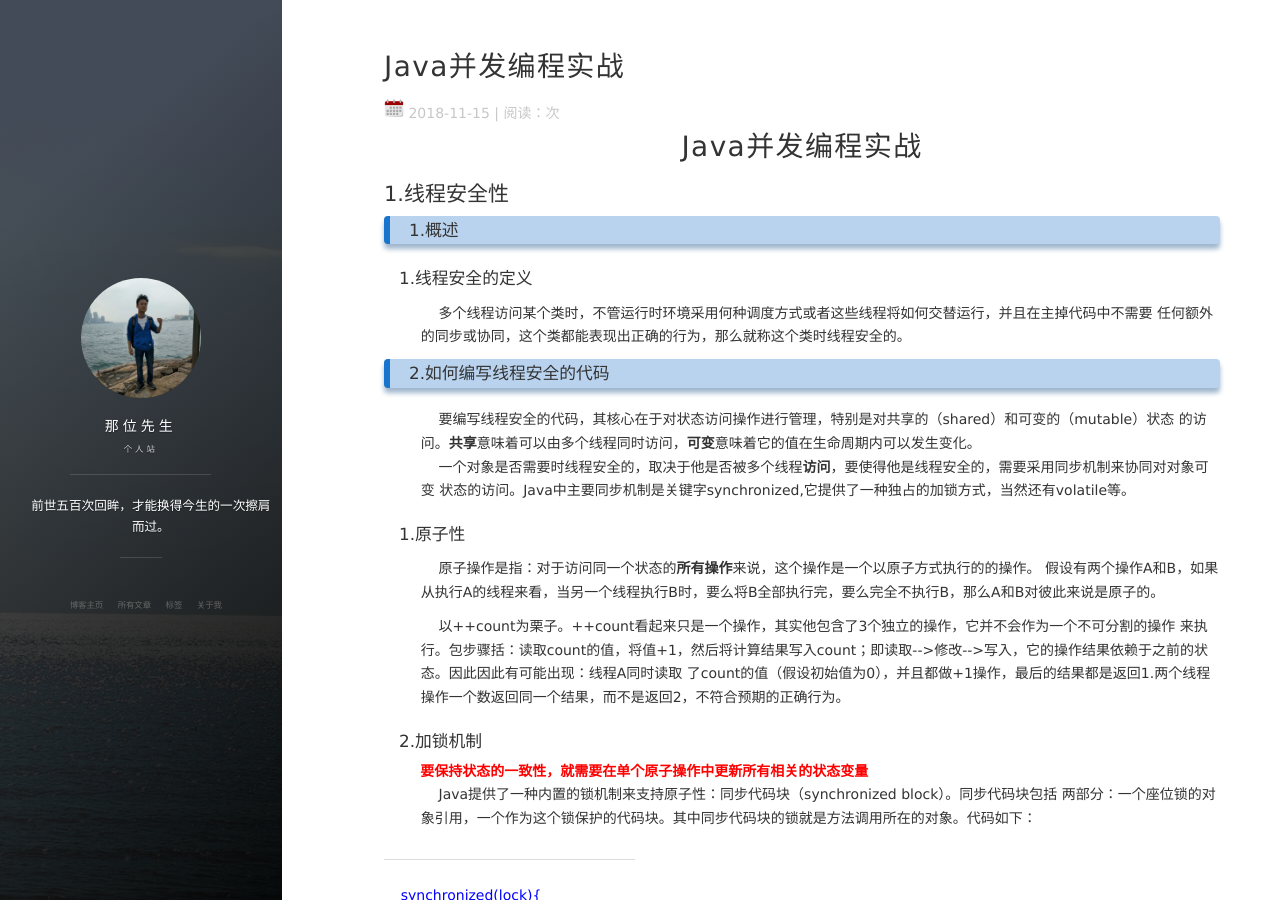
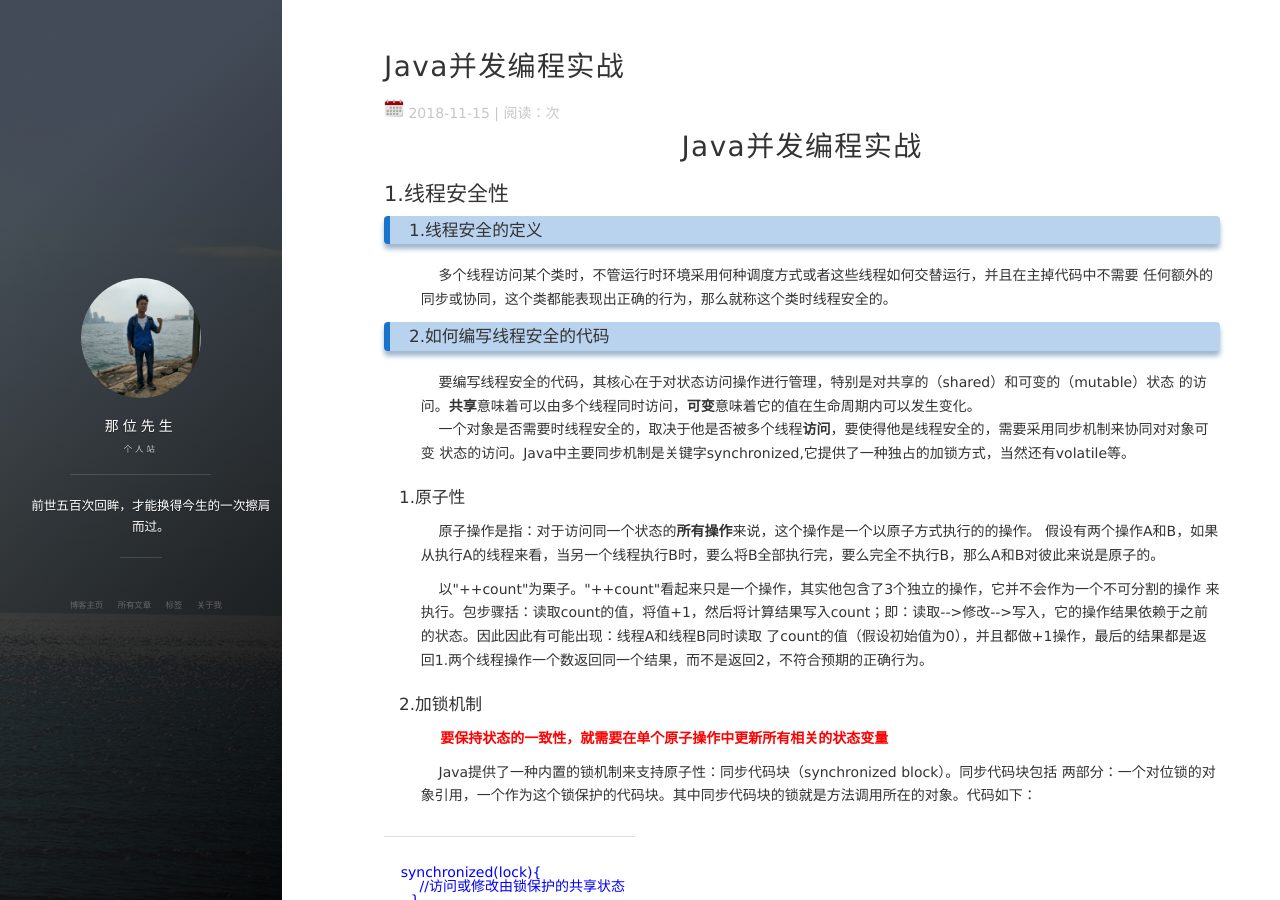
Before and after one commit to sirFive/sirFive.github.io, a Jekyll site: the page built from _posts/2018-11-15-Java并发编程实战.html, in a window 1280 px wide and 900 px high. Built offline with Jekyll 4.4.1, drawn with Linux system fonts in a browser that asks for light colours; nearby versions of some CDN libraries; comment, search, counter and statistics services are not loaded.

```diff
--- a/_posts/2018-09-20-从新手到大师.html
+++ b/_posts/2018-09-20-从新手到大师.html
@@ -3,7 +3,7 @@ layout: post
 title: "我的第一篇文章"
 date: 2018-09-20
 description: "我的第一篇文章"
-tag: 博客
+tag: 随笔
 ---
 　<h2 align="center">我的第一篇文章</h2>
 　<p align="center">红尘滚滚，爱别离，怨长久。</p>
--- a/_posts/2018-11-15-Java并发编程实战.html
+++ b/_posts/2018-11-15-Java并发编程实战.html
@@ -3,13 +3,12 @@ layout: post
 title: "Java并发编程实战"
 date: 2018-11-15
 description: "Java并发编程实战"
-tag: 博客
+tag: Java
 ---
 <h1 align="center">Java并发编程实战</h1>
 <h2>1.线程安全性</h2>
-<h3>1.概述</h3>
-<h4>1.线程安全的定义</h4>
-<p style="margin-left: 2%;">&nbsp;&nbsp;&nbsp;&nbsp;多个线程访问某个类时，不管运行时环境采用何种调度方式或者这些线程将如何交替运行，并且在主掉代码中不需要
+<h3>1.线程安全的定义</h3>
+<p style="margin-left: 2%;">&nbsp;&nbsp;&nbsp;&nbsp;多个线程访问某个类时，不管运行时环境采用何种调度方式或者这些线程如何交替运行，并且在主掉代码中不需要
     任何额外的同步或协同，这个类都能表现出正确的行为，那么就称这个类时线程安全的。
 </p>
 <h3>2.如何编写线程安全的代码</h3>
@@ -22,14 +21,15 @@ tag: 博客
 <p style="margin-left: 2%;">&nbsp;&nbsp;&nbsp;&nbsp;原子操作是指：对于访问同一个状态的<strong>所有操作</strong>来说，这个操作是一个以原子方式执行的的操作。
     假设有两个操作A和B，如果从执行A的线程来看，当另一个线程执行B时，要么将B全部执行完，要么完全不执行B，那么A和B对彼此来说是原子的。
 </p>
-<p style="margin-left: 2%;">&nbsp;&nbsp;&nbsp;&nbsp;以++count为栗子。++count看起来只是一个操作，其实他包含了3个独立的操作，它并不会作为一个不可分割的操作
-    来执行。包步骤括：读取count的值，将值+1，然后将计算结果写入count；即读取-->修改-->写入，它的操作结果依赖于之前的状态。因此因此有可能出现：线程A同时读取
+<p style="margin-left: 2%;">&nbsp;&nbsp;&nbsp;&nbsp;以"++count"为栗子。"++count"看起来只是一个操作，其实他包含了3个独立的操作，它并不会作为一个不可分割的操作
+    来执行。包步骤括：读取count的值，将值+1，然后将计算结果写入count；即：读取-->修改-->写入，它的操作结果依赖于之前的状态。因此因此有可能出现：线程A和线程B同时读取
     了count的值（假设初始值为0），并且都做+1操作，最后的结果都是返回1.两个线程操作一个数返回同一个结果，而不是返回2，不符合预期的正确行为。
 </p>
 <h4>2.加锁机制</h4>
-<strong style="margin-left: 2%;color:red;">&nbsp;&nbsp;&nbsp;&nbsp;要保持状态的一致性，就需要在单个原子操作中更新所有相关的状态变量</strong>
+<p style="margin-left: 2%;"><strong style="color:red;">&nbsp;&nbsp;&nbsp;&nbsp;要保持状态的一致性，就需要在单个原子操作中更新所有相关的状态变量</strong></p>
 <p style="margin-left: 2%;">&nbsp;&nbsp;&nbsp;&nbsp;Java提供了一种内置的锁机制来支持原子性：同步代码块（synchronized block）。同步代码块包括
-    两部分：一个座位锁的对象引用，一个作为这个锁保护的代码块。其中同步代码块的锁就是方法调用所在的对象。代码如下：<br/>
+    两部分：一个对位锁的对象引用，一个作为这个锁保护的代码块。其中同步代码块的锁就是方法调用所在的对象。代码如下：<br/>
+<p style="margin-left: 2%;">
     <hr />
     <b style="margin-left: 2%;color:blue">
         synchronized(lock){</br/>
@@ -37,6 +37,7 @@ tag: 博客
         &nbsp;&nbsp;&nbsp;&nbsp;&nbsp;&nbsp;}<br/>
     </b>
     <hr />
+</p>
 </p>
 <p style="margin-left: 2%;">&nbsp;&nbsp;&nbsp;&nbsp;Java的每个对象都可以用作一个实现同步的锁，这些锁被称为内置锁或监视器锁。线程进入同步代码块之前获得锁，
     并且在退出同步代码块时自动释放锁（这个退出包括正常退出和异常退出）。<br/>
@@ -47,7 +48,7 @@ tag: 博客
 
 <h3>3.tips</h3>
 <ul>
-    <li style="color:blue;">
+    <li>
         <p style="margin-left: 2%;">
             如果多个线程访问同一个可变的状态变量时没有使用合适的同步，那么程序就会出现错误。有3中方式可以修复：</br>
             &nbsp;&nbsp;1.不在线程间共享该状态变量;<br/>
@@ -55,18 +56,18 @@ tag: 博客
             &nbsp;&nbsp;3.在访问状态变量时使用同步。<br/>
         </p>
     </li>
-    <li style="color:blue;">
+    <li>
         <p style="margin-left: 2%;">
             无状态对象一定是线程安全的；
         </p>
     </li>
-    <li style="color:blue;">
+    <li>
         <p style="margin-left: 2%;">
             &nbsp;&nbsp;当获取与对象关联的锁时，并不能阻止其它线程访问该对象（该对象又没被同步代码块包住），某个线程获得对象的锁后，只能阻止
             其它线程获得同一个锁。
         </p>
     </li>
-    <li style="color:blue;">
+    <li>
         <p style="margin-left: 2%;">
             &nbsp;&nbsp;当执行时间比较成的计算或者可能无法快速完成的操作时，一定不要持有锁。
         </p>
```
Also changed, not shown: _posts/2018-09-21-HEXO搭建个人博客（转载）.md (+2 -2 lines). Lines whose indentation alone changed are shown as unchanged.
